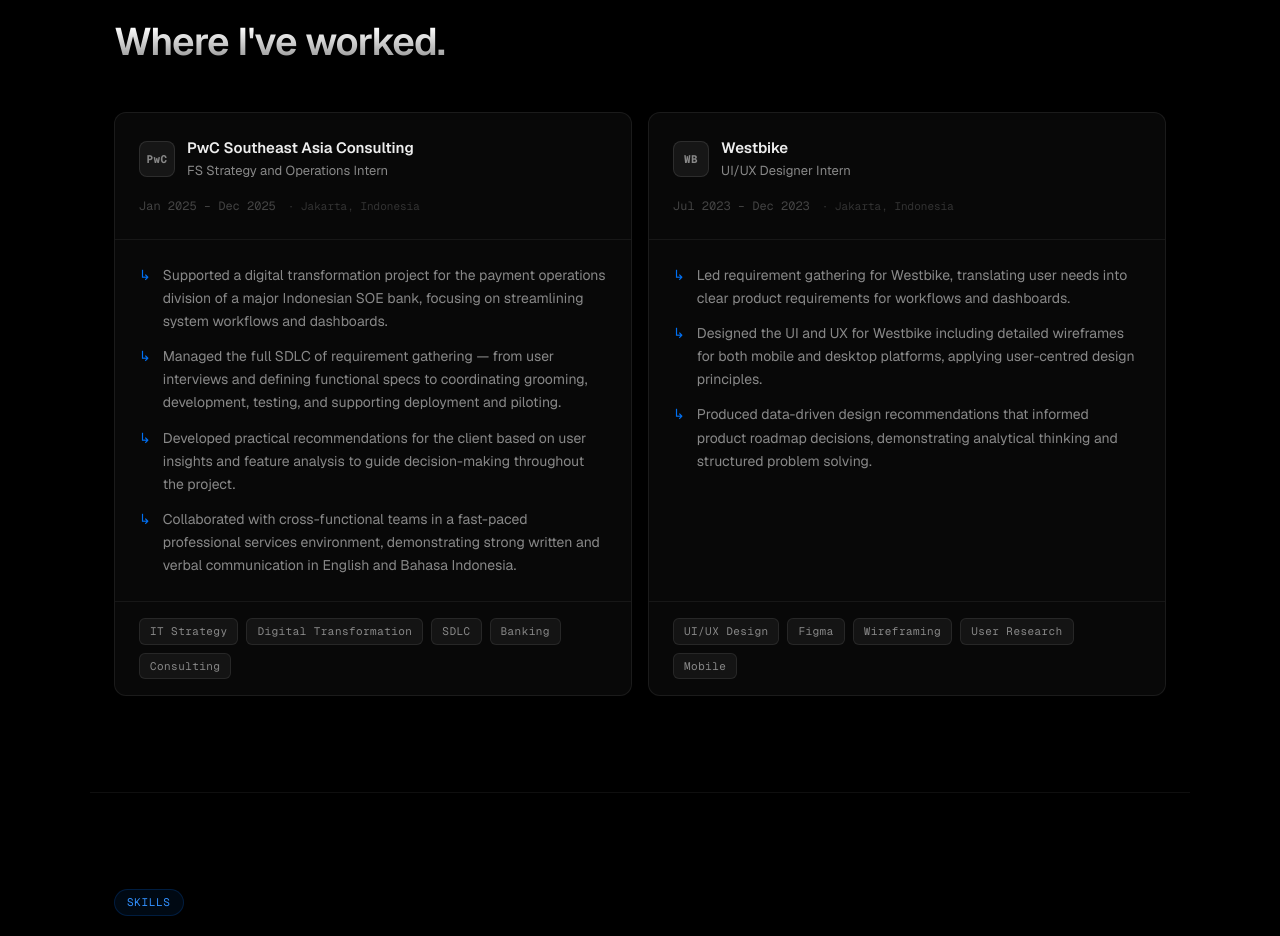
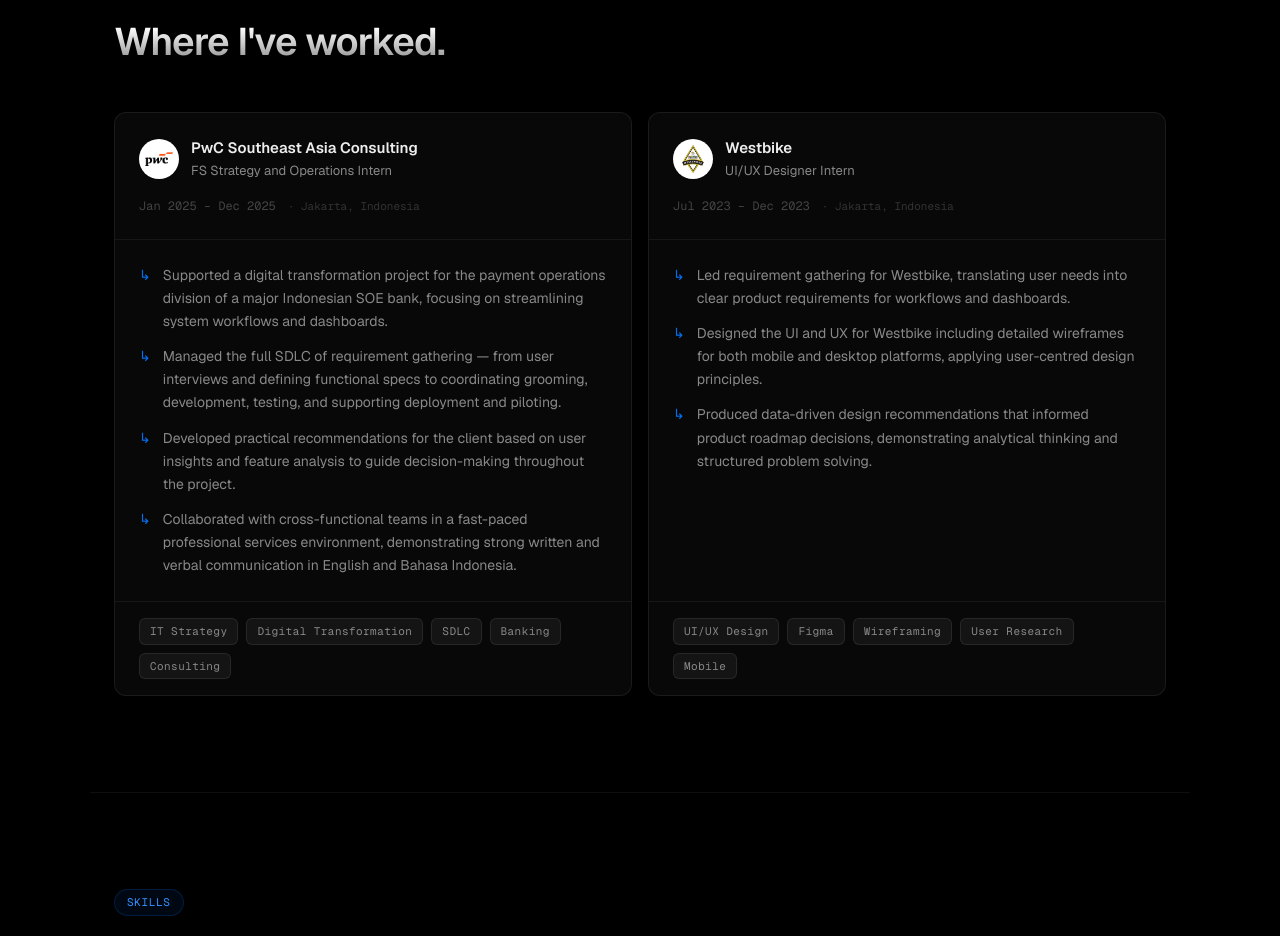
Before and after one commit to 0qs/Omar-Stamboel-Personal-Web, a Next.js app: page / in a window 1280 px wide. Shown: the part 1740-2676 px from the top of the page. Built offline with nearby package versions, Linux system fonts and the light colour scheme.

Commit message:
edit company logo

```diff
--- a/src/components/Experience.tsx
+++ b/src/components/Experience.tsx
@@ -1,9 +1,11 @@
+import Image from "next/image";
 import AnimateIn from "./AnimateIn";
 
 const experiences = [
   {
     company: "PwC Southeast Asia Consulting",
     abbr: "PwC",
+    logo: "/PwCLogo.png",
     role: "FS Strategy and Operations Intern",
     period: "Jan 2025 – Dec 2025",
     status: "past",
@@ -19,6 +21,7 @@
   {
     company: "Westbike",
     abbr: "WB",
+    logo: "/WestbikeLogo.jpeg",
     role: "UI/UX Designer Intern",
     period: "Jul 2023 – Dec 2023",
     status: "past",
@@ -96,26 +99,29 @@
                     marginBottom: "16px",
                   }}
                 >
-                  {/* Company monogram */}
+                  {/* Company logo */}
                   <div
                     style={{
-                      width: "36px",
-                      height: "36px",
-                      borderRadius: "8px",
-                      background: "rgba(255,255,255,0.06)",
+                      width: "40px",
+                      height: "40px",
+                      borderRadius: "50%",
+                      overflow: "hidden",
                       border: "1px solid rgba(255,255,255,0.1)",
+                      flexShrink: 0,
+                      background: "#ffffff",
                       display: "flex",
                       alignItems: "center",
                       justifyContent: "center",
-                      fontFamily: "var(--font-geist-mono)",
-                      fontSize: "11px",
-                      fontWeight: 700,
-                      color: "#888888",
-                      letterSpacing: "0.04em",
-                      flexShrink: 0,
+                      padding: "5px",
                     }}
                   >
-                    {exp.abbr}
+                    <Image
+                      src={exp.logo}
+                      alt={exp.company}
+                      width={40}
+                      height={40}
+                      style={{ width: "100%", height: "100%", objectFit: "contain" }}
+                    />
                   </div>
                   <div>
                     <p
```
Also changed, not shown: public/PwCLogo.png (added), public/WestbikeLogo.jpeg (added).
